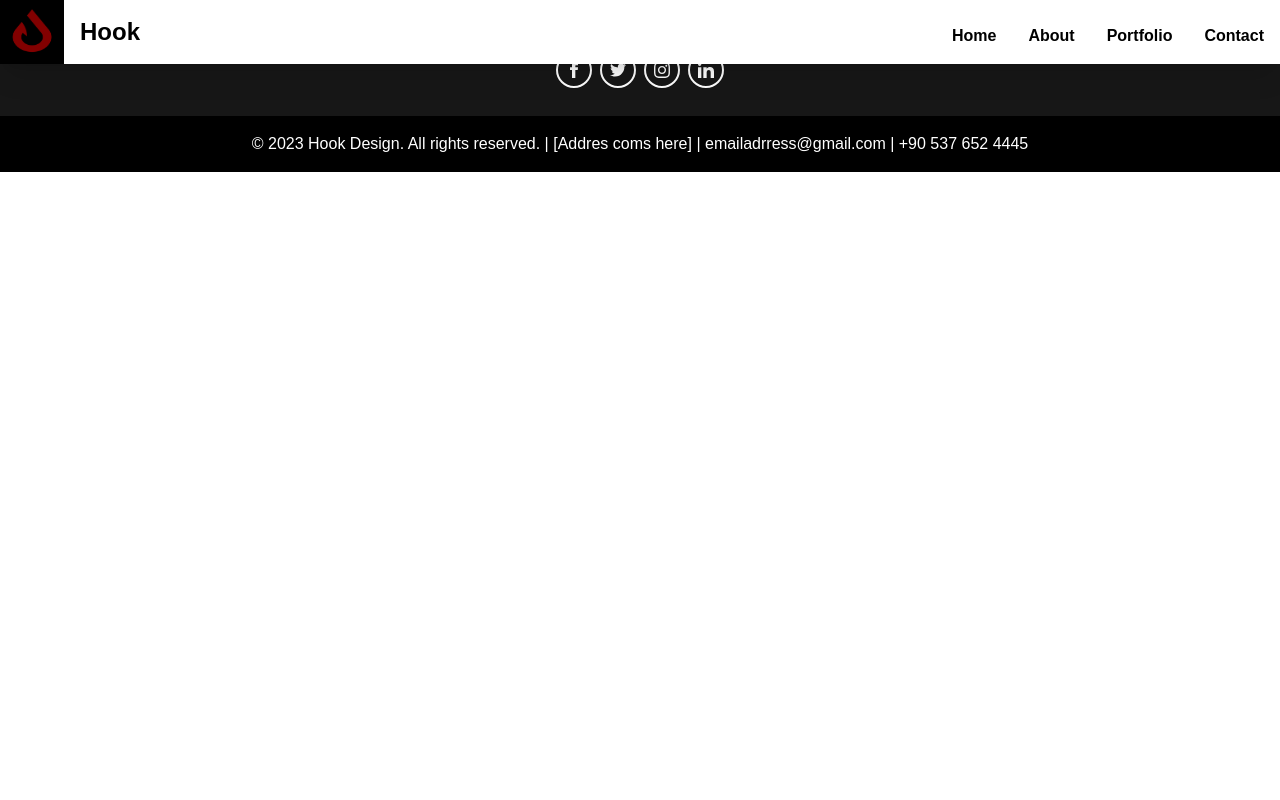
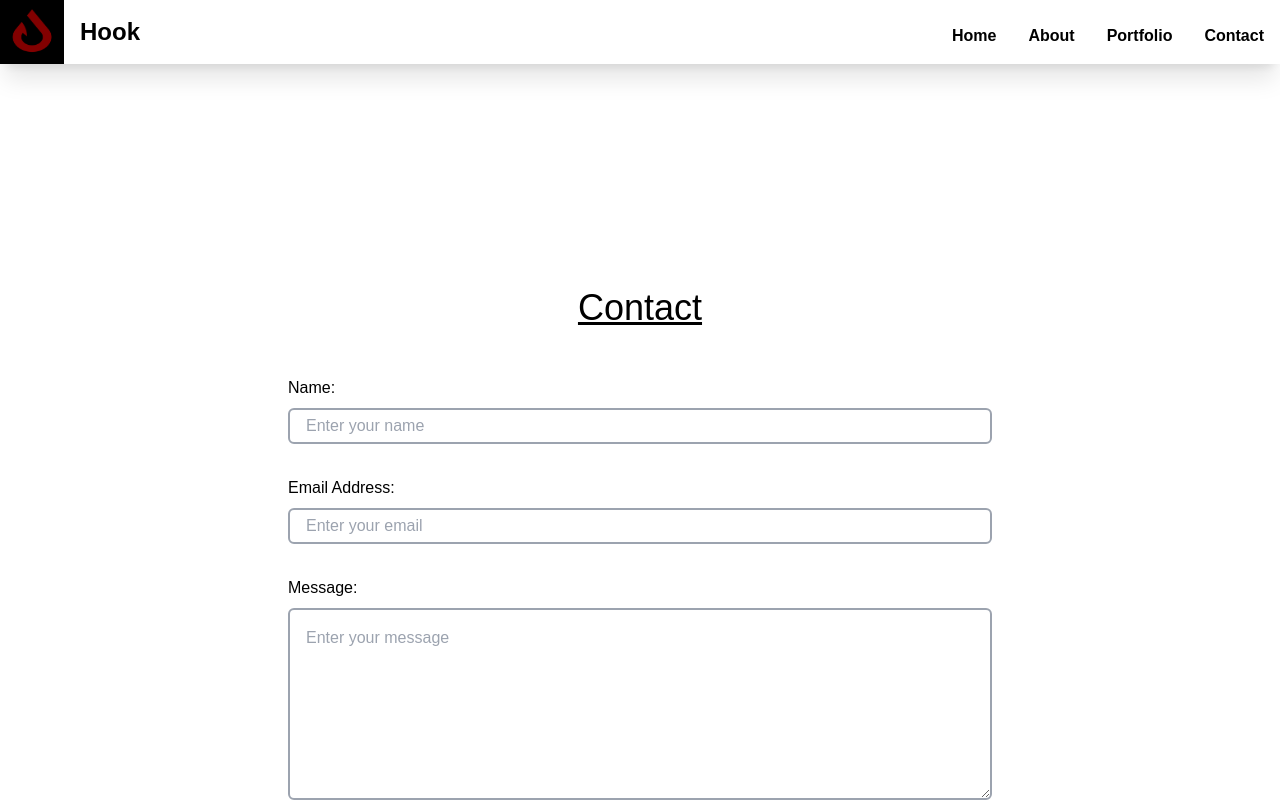
Before and after one commit to TevfikSarlak/designer-website, a React (Create React App) app: page / in a window 1280 px wide. Both pictures are taken after a click on the button "Contact". Shown: the top 800 px of the page. Built offline with nearby package versions, Linux system fonts and the light colour scheme; a web font is replaced by a local one.

Commit message:
Contact section done

```diff
--- a/package.json
+++ b/package.json
@@ -3,6 +3,7 @@
   "version": "0.1.0",
   "private": true,
   "dependencies": {
+    "@formspree/react": "^2.4.1",
     "@testing-library/jest-dom": "^5.16.5",
     "@testing-library/react": "^13.4.0",
     "@testing-library/user-event": "^13.5.0",
--- a/src/pages/Contact.js
+++ b/src/pages/Contact.js
@@ -1,9 +1,72 @@
-import React from "react";
+import React from 'react';
+import { useForm, ValidationError } from '@formspree/react';
 
 export default function Contact() {
-    return (
-        <div>
-            Hello I am Contact Page
-        </div>
-    )
+
+  const [state, handleSubmit] = useForm("xgebnlvw");
+
+  if (state.succeeded) {
+      return <p className='flex flex-col mx-auto justify-center items-center
+      mt-72 mb-60 font-sans text-2xl font-bold'>Thanks for sending a message. We will be in touch shortly!</p>;
+  }
+  return (
+      <form onSubmit={handleSubmit} className='flex flex-col my-60 mx-6 md:mx-36'>
+        <h1 className='flex flex-col justify-center font-sans text-xl md:text-4xl underline my-12'>Contact</h1>
+      <label htmlFor="name"
+      className="flex flex-row ml-6 md:ml-36  font-sans text-md border-gray-300 rounded-md ">
+        Name:
+      </label>
+      <input
+        id="name"
+        type="name"
+        name="name"
+        placeholder="Enter your name"
+        className='flex flex-col mx-6 md:mx-36 border-2 border-gray-400 font-sans text-md rounded-md
+        h-8 p-4 mt-2 mb-8 focus:ring-1 focus:border-blue-400 focus:ring-blue-400 !important focus:outline-none'
+      />
+
+      <label htmlFor="email"
+      className="flex flex-row ml-6 md:ml-36  font-sans text-md border-gray-300 rounded-md ">
+        Email Address:
+      </label>
+      <input
+        id="email"
+        type="email"
+        name="email"
+        placeholder="Enter your email"
+        className='flex flex-col mx-6 md:mx-36 border-2 border-gray-400 font-sans text-md rounded-md
+        h-8 p-4 mt-2 mb-8 focus:ring-1 focus:border-blue-400 focus:ring-blue-400 !important focus:outline-none'
+      />
+      <ValidationError
+        prefix="Email"
+        field="email"
+        errors={state.errors}
+      />
+      <label htmlFor="message"
+      className="flex flex-row ml-6 md:ml-36  font-sans text-md border-gray-300 rounded-md ">
+        Message:
+      </label>
+      <textarea
+        id="message"
+        name="message"
+        placeholder="Enter your message"
+        className='flex flex-col mx-6 md:mx-36 border-2 border-gray-400 font-sans text-md rounded-md
+        h-48 p-4 mt-2 mb-8 focus:ring-1 focus:border-blue-400 focus:ring-blue-400 !important focus:outline-none'
+
+      />
+      <ValidationError
+        prefix="Message"
+        field="message"
+        errors={state.errors}
+      />
+      <button type="submit" disabled={state.submitting}
+              className='mx-auto px-8 justify-center items-center bg-black rounded-md text-white hover:bg-white hover:border-black hover:border-2 hover:text-black
+                       h-12 hover:font-semibold transition-opacity duration-300 font-sans'
+                        style={{ opacity: 1 }}
+                        onFocus={(e) => e.target.style.opacity = 0.8}
+                        onBlur={(e) => e.target.style.opacity = 1}>
+        Submit
+      </button>
+    </form>
+  );
 }
```
Also changed, not shown: 1 other file (tests, documents, lock files or other folders).
